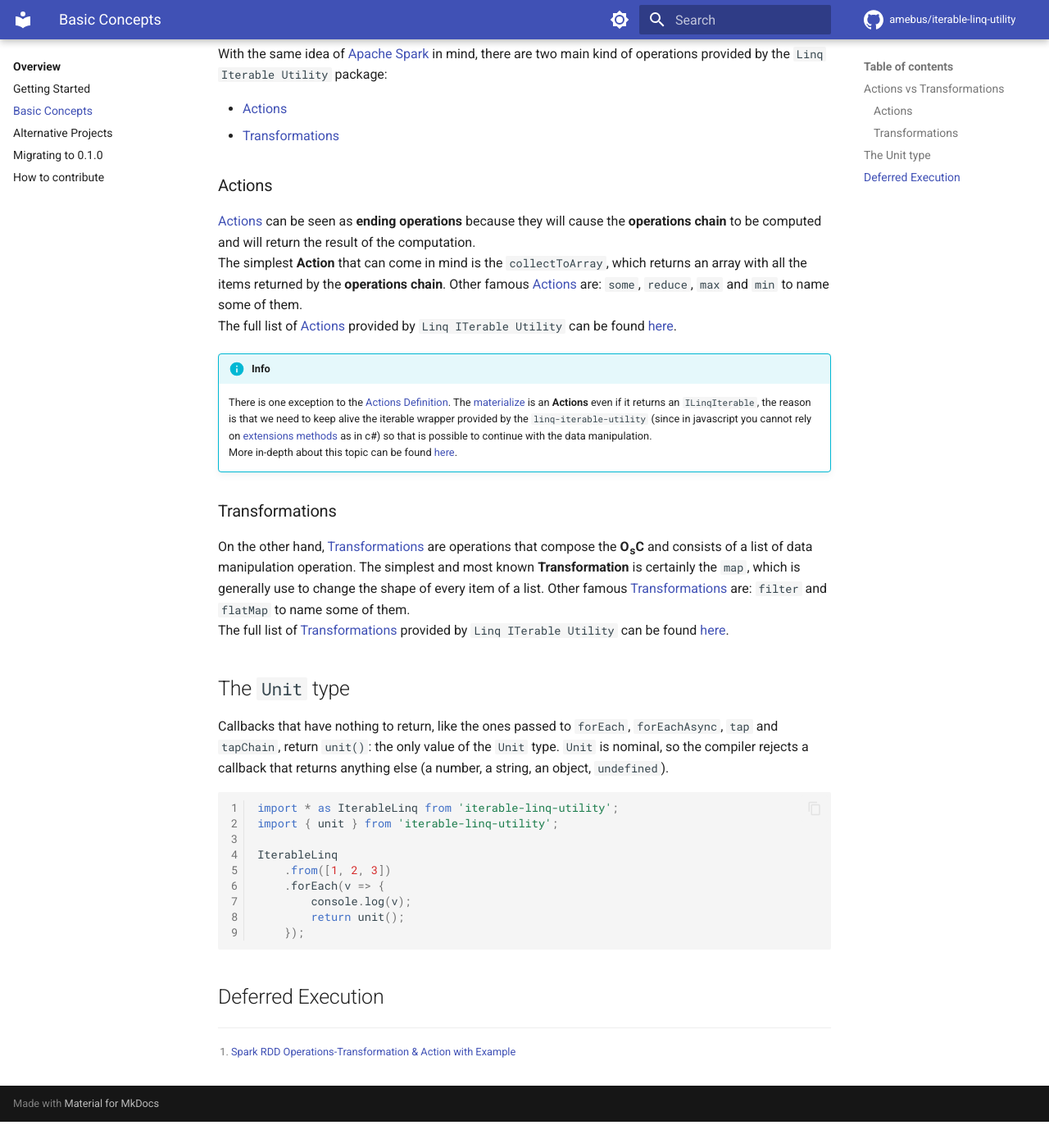
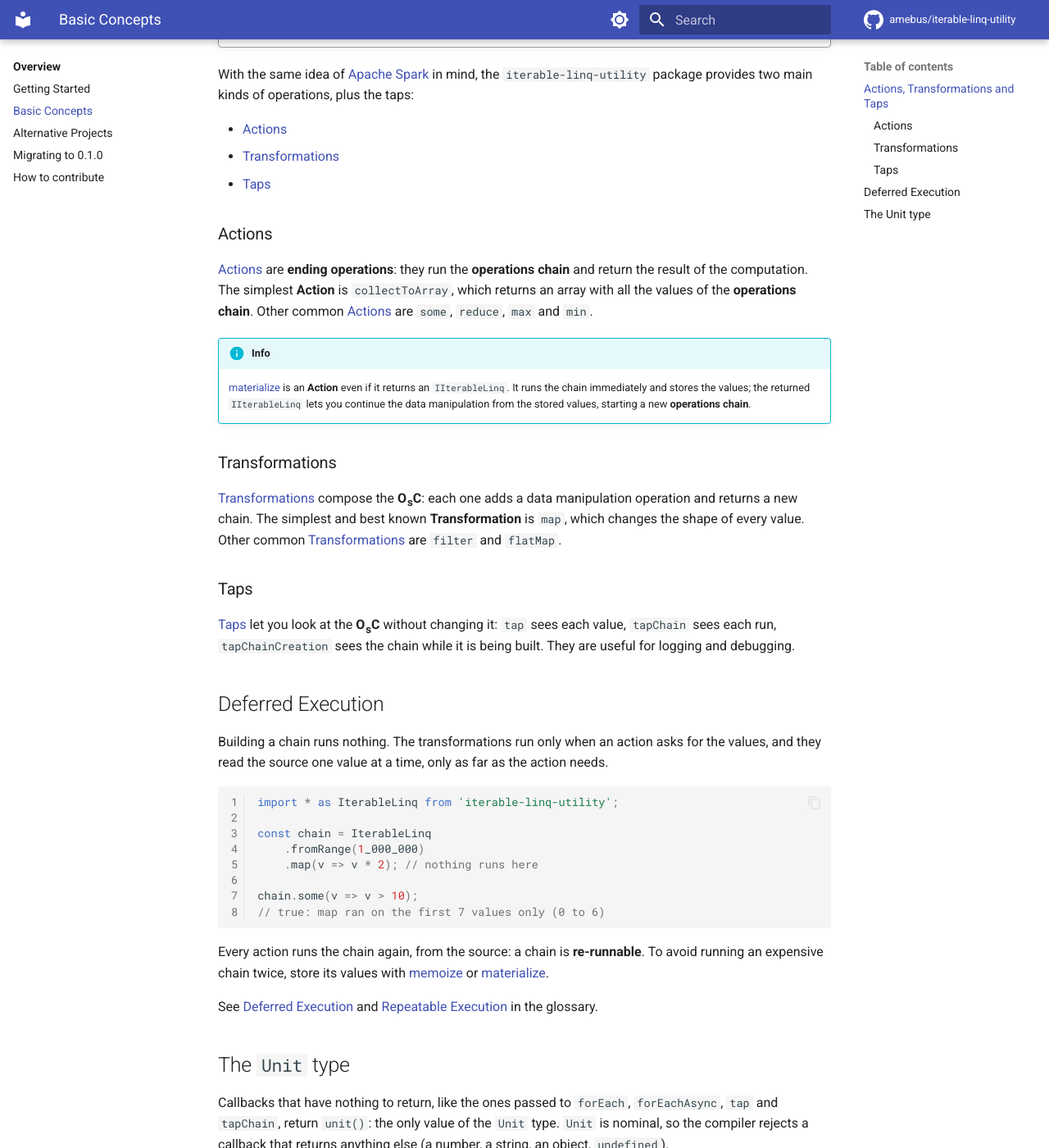
Before and after one commit to Amebus/iterable-linq-utility, an MkDocs documentation site: the page built from documentation/docs/basic-concepts.md, in a window 1280 px wide and 1400 px high, scrolled down 690 px. Shown: the whole window at 82% size. Built offline with MkDocs 1.6.1 and Material for MkDocs 9.7.7, drawn with Linux system fonts in a browser that asks for light colours; comment, search, counter and statistics services are not loaded; before the commit the page ends 2058 px from its top, so only the background shows below that; some of the changed text lies outside the part shown.

Commit message:
docs(site): glossary and basic concepts
Define every glossary entry and add Tap; add Taps and a short Deferred
Execution section to the basic concepts; write the repeatable execution
caveats (single-use and mutable sources, side effects, closing) and mark
the sections still to be written as WIP.

Co-Authored-By: Claude Opus 5.5 <noreply@anthropic.com>

````diff
--- a/documentation/docs/basic-concepts.md
+++ b/documentation/docs/basic-concepts.md
@@ -1,42 +1,63 @@
 # Basic Concepts
 
-## Actions vs Transformations
+## Actions, Transformations and Taps
 
 !!! summary "TLDR"
 
-    | Operations                                          | Returned Type            | Behaviour                                                                                                                                                                                          |
-    | --------------------------------------------------- | ------------------------ | -------------------------------------------------------------------------------------------------------------------------------------------------------------------------------------------------- |
-    | [Actions](api-reference/actions.md)                 | Primitive Type or Object | Triggers the **O~s~C** on which is executed. The operation requested by the action is immediatly run.                                                                                              |
-    | [Transformations](api-reference/transformations.md) | `ILinqIterable`          | Adds a data manipulation operation to the **O~s~C** on which it is executed. The operation requested by the trasformation will only be run if an action is requested over the **operations chain** |
+    | Operations                                          | Returned Type            | Behaviour                                                                                                                                         |
+    | --------------------------------------------------- | ------------------------ | ------------------------------------------------------------------------------------------------------------------------------------------------- |
+    | [Actions](api-reference/actions.md)                 | Primitive Type or Object | Runs the **O~s~C** on which it is called. The operation requested by the action runs immediately.                                              |
+    | [Transformations](api-reference/transformations.md) | `IIterableLinq`          | Adds a data manipulation operation to the **O~s~C** on which it is called. The operation runs only when an action runs the **O~s~C**.         |
+    | [Taps](api-reference/taps.md)                       | `IIterableLinq`          | Observes the **O~s~C** without changing its values, for example to log them.                                                                  |
 
 !!! quote
     Transformations create RDDs from each other, but when we want to work with the actual dataset, at that point action is performed. When the action is triggered after the result, new RDD is not formed like transformation.
     Thus, Actions are Spark RDD operations that give non-RDD values.
     The values of action are stored to drivers or to the external storage system. It brings laziness of RDD into motion. [^1]
 
-With the same idea of [Apache Spark](https://spark.apache.org/) in mind, there are two main kind of operations provided by the `Linq Iterable Utility` package:
+With the same idea of [Apache Spark](https://spark.apache.org/) in mind, the `iterable-linq-utility` package provides two main kinds of operations, plus the taps:
 
 - [Actions](api-reference/actions.md)
 - [Transformations](api-reference/transformations.md)
+- [Taps](api-reference/taps.md)
 
 ### Actions
 
-[Actions](api-reference/actions.md) can be seen as **ending operations** because they will cause the **operations chain** to be computed and will return the result of the computation.
-The simplest **Action** that can come in mind is the `collectToArray`, which returns an array with all the items returned by the **operations chain**.
-Other famous [Actions](api-reference/actions.md) are: `some`, `reduce`, `max` and `min` to name some of them.
-The full list of [Actions](api-reference/actions.md) provided by `Linq ITerable Utility` can be found [here](api-reference/actions.md).
+[Actions](api-reference/actions.md) are **ending operations**: they run the **operations chain** and return the result of the computation.
+The simplest **Action** is `collectToArray`, which returns an array with all the values of the **operations chain**.
+Other common [Actions](api-reference/actions.md) are `some`, `reduce`, `max` and `min`.
 
 !!! info
-    There is one exception to the [Actions Definition](#actions). The [materialize](api-reference/actions.md#materialize) is an **Actions** even if it returns an `ILinqIterable`, the reason is that we need to keep alive the iterable wrapper provided by the `linq-iterable-utility` (since in javascript you cannot rely on [extensions methods](https://learn.microsoft.com/en-us/dotnet/csharp/programming-guide/classes-and-structs/extension-methods) as in c#) so that is possible to continue with the data manipulation.
-    More in-depth about this topic can be found [here](advanced-concepts/index.md#materialize-in-depth).
+    [materialize](api-reference/actions.md#materialize) is an **Action** even if it returns an `IIterableLinq`. It runs the chain immediately and stores the values; the returned `IIterableLinq` lets you continue the data manipulation from the stored values, starting a new **operations chain**.
 
 ### Transformations
 
-On the other hand, [Transformations](api-reference/transformations.md) are operations that compose the **O~s~C** and consists of a list of data manipulation
-operation.
-The simplest and most known **Transformation** is certainly the `map`, which is generally use to change the shape of every item of a list.
-Other famous [Transformations](api-reference/transformations.md) are: `filter` and `flatMap` to name some of them.
-The full list of [Transformations](api-reference/transformations.md) provided by `Linq ITerable Utility` can be found [here](api-reference/transformations.md).
+[Transformations](api-reference/transformations.md) compose the **O~s~C**: each one adds a data manipulation operation and returns a new chain.
+The simplest and best known **Transformation** is `map`, which changes the shape of every value.
+Other common [Transformations](api-reference/transformations.md) are `filter` and `flatMap`.
+
+### Taps
+
+[Taps](api-reference/taps.md) let you look at the **O~s~C** without changing it: `tap` sees each value, `tapChain` sees each run, `tapChainCreation` sees the chain while it is being built. They are useful for logging and debugging.
+
+## Deferred Execution
+
+Building a chain runs nothing. The transformations run only when an action asks for the values, and they read the source one value at a time, only as far as the action needs.
+
+```typescript
+import * as IterableLinq from 'iterable-linq-utility';
+
+const chain = IterableLinq
+    .fromRange(1_000_000)
+    .map(v => v * 2); // nothing runs here
+
+chain.some(v => v > 10);
+// true: map ran on the first 7 values only (0 to 6)
+```
+
+Every action runs the chain again, from the source: a chain is **re-runnable**. To avoid running an expensive chain twice, store its values with [memoize](api-reference/transformations.md#memoize) or [materialize](api-reference/actions.md#materialize).
+
+See [Deferred Execution](glossary.md#deferred-execution) and [Repeatable Execution](glossary.md#repeatable-execution) in the glossary.
 
 ## The `Unit` type
 
````
Also changed, not shown: other parts of documentation/docs/basic-concepts.md (+0 -5 lines), documentation/docs/advanced-concepts/index.md (+28 -2 lines), documentation/docs/advanced-concepts/interoperability-with-other-libraries.md (+6 -0 lines), documentation/docs/glossary.md (+23 -3 lines).
